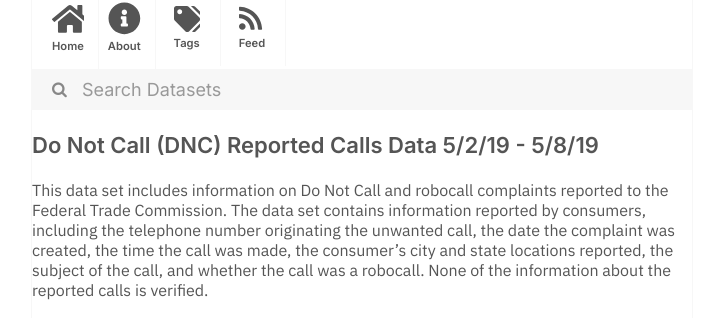
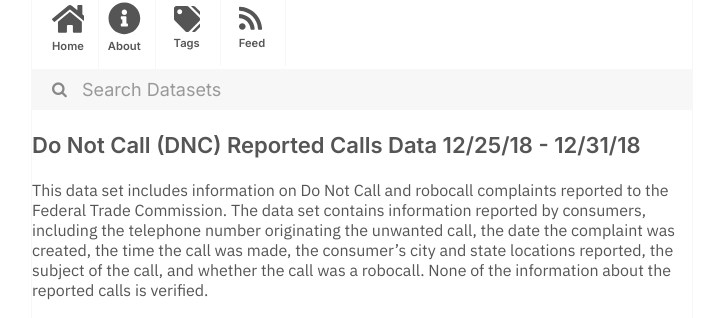
Before and after one commit to dayda-entities/federal-trade-commission, a Jekyll site: the page built from _posts/2020-11-12-do-not-call-dnc-reported-calls.md, in a window 1280 px wide. Shown: the part 216-534 px from the top of the page, without its empty margins (278-1001 px from the left). Built offline with Jekyll 4.4.1, drawn with Linux system fonts in a browser that asks for light colours.

Commit message:
Publish Data

```diff
--- a/_posts/2020-11-12-do-not-call-dnc-reported-calls.md
+++ b/_posts/2020-11-12-do-not-call-dnc-reported-calls.md
@@ -1,7 +1,7 @@
 ---
-title: Do Not Call (DNC) Reported Calls Data 5/2/19 - 5/8/19
-created: '2020-11-12T12:20:57.673419'
-modified: '2020-11-12T12:20:57.673426'
+title: Do Not Call (DNC) Reported Calls Data 12/25/18 - 12/31/18
+created: '2020-11-12T12:20:51.952301'
+modified: '2020-11-12T12:20:51.952311'
 state: active
 type: dataset
 tags:
@@ -12,7 +12,7 @@ tags:
   - Robocalls
 groups: []
 csv_url: >-
-  https://www.ftc.gov/sites/default/files/dnc_complaint_numbers_05-03-19thru05-09-19.csv
+  https://www.ftc.gov/sites/default/files/dnc_complaint_numbers_2019-01-28-0201.csv
 json_url: ''
 layout: post
 
```
